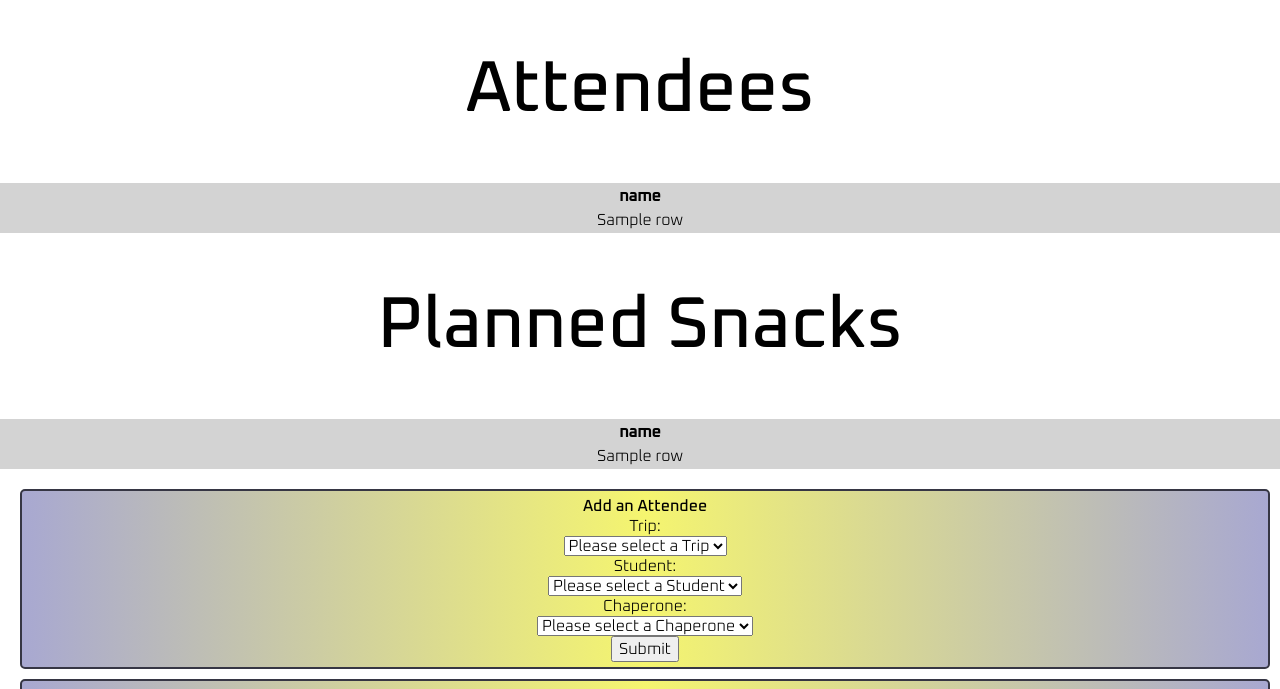
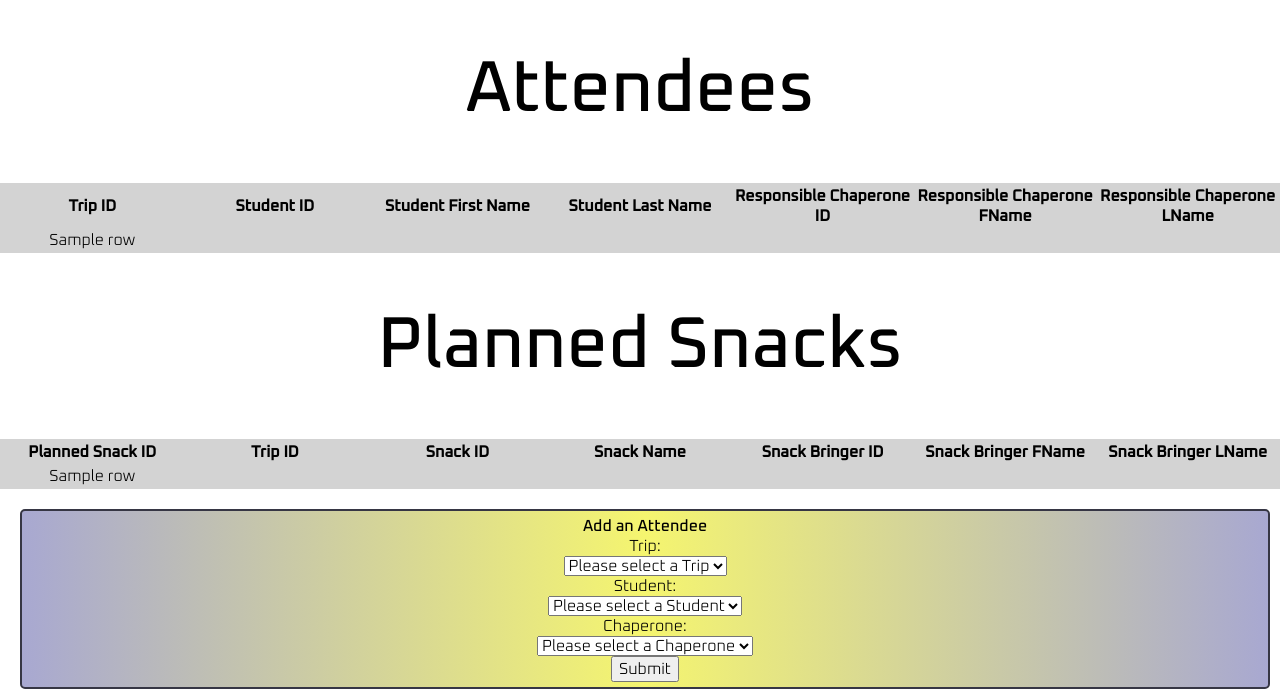
Before and after one commit to jessa9000/fieldtrip-planner, a Flask app: template templates/TripPlanner.j2 in a window 1280 px wide. Shown: the part 356-1045 px from the top of the page. Run offline with Flask 2, Linux system fonts and the light colour scheme; the template is opened without the code that fills it: most values are stand-ins (such as "Sample title", 1, 10 or a date in 2020); some libraries are stand-ins or nearby versions.

Commit message:
More error fixes

```diff
--- a/templates/TripPlanner.j2
+++ b/templates/TripPlanner.j2
@@ -74,18 +74,15 @@
 	<div>
         <table>
         <thead>
-			<tr>
-				<!-- Iterate through each key in the first row to get the
-				column name -->
-				{% for key in Attendees[0].keys() %}
-
-				<!-- Create a <th> tag with the key inside of it, this will be
-				our header row -->
-				<th>{{ key }}</th>
-
-				<!-- End of this for loop -->
-				{% endfor %}
-			</tr>
+            <tr>
+				<th>Trip ID</th>
+				<th>Student ID</th>
+				<th>Student First Name</th>
+				<th>Student Last Name</th>
+				<th>Responsible Chaperone ID</th>
+				<th>Responsible Chaperone FName</th>
+				<th>Responsible Chaperone LName</th>
+            </tr>
 
         <tbody>
             <!-- Now, iterate through every row in Attendees -->
@@ -107,18 +104,15 @@
 	<div>
         <table>
         <thead>
-			<tr>
-				<!-- Iterate through each key in the first row to get the
-				column name -->
-				{% for key in PlannedSnack[0].keys() %}
-
-				<!-- Create a <th> tag with the key inside of it, this will be
-				our header row -->
-				<th>{{ key }}</th>
-
-				<!-- End of this for loop -->
-				{% endfor %}
-			</tr>
+            <tr>
+				<th>Planned Snack ID</th>
+				<th>Trip ID</th>
+				<th>Snack ID</th>
+				<th>Snack Name</th>
+				<th>Snack Bringer ID</th>
+				<th>Snack Bringer FName</th>
+				<th>Snack Bringer LName</th>
+            </tr>
 
         <tbody>
             <!-- Now, iterate through every row in PlannedSnack -->
```
